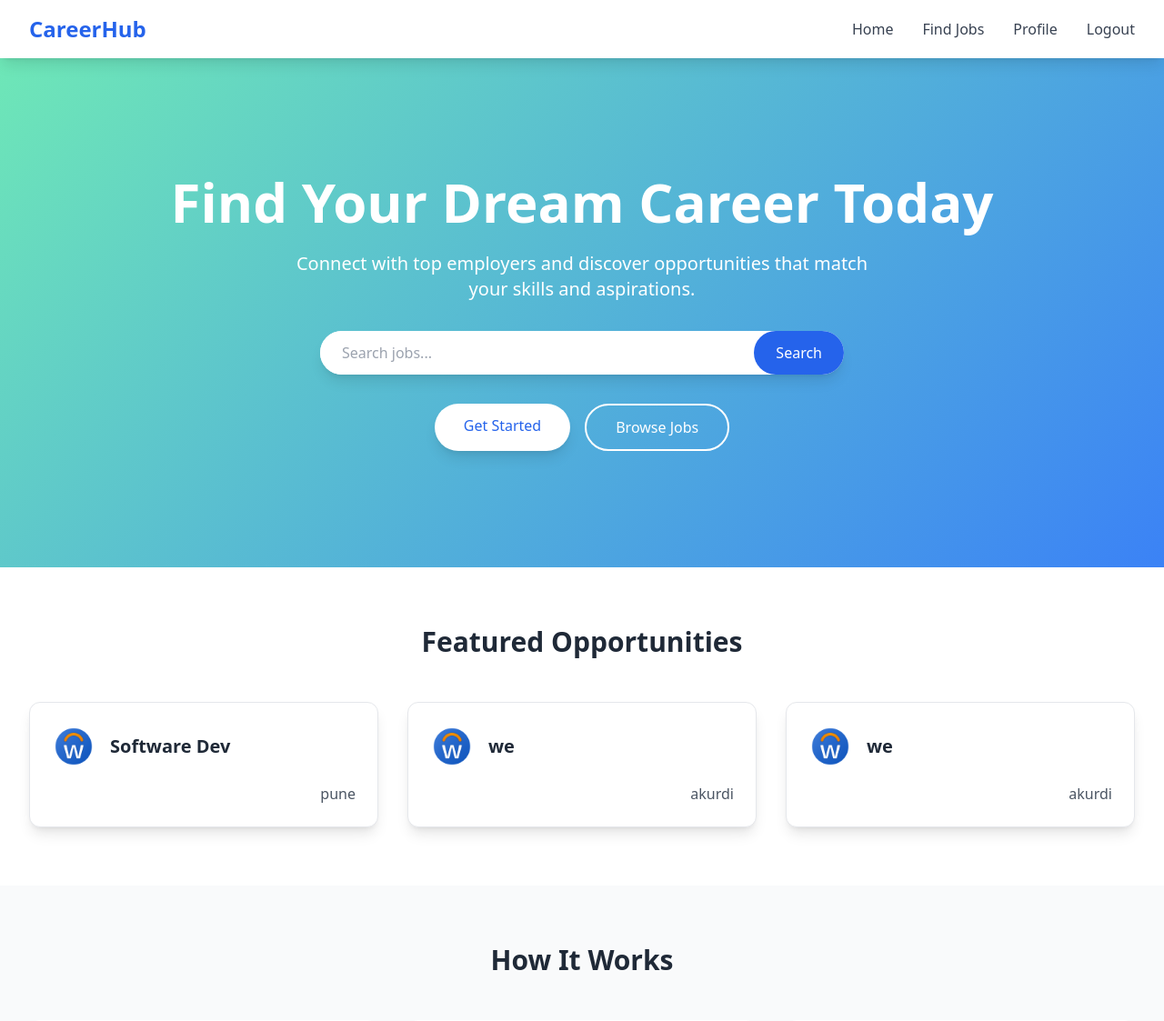
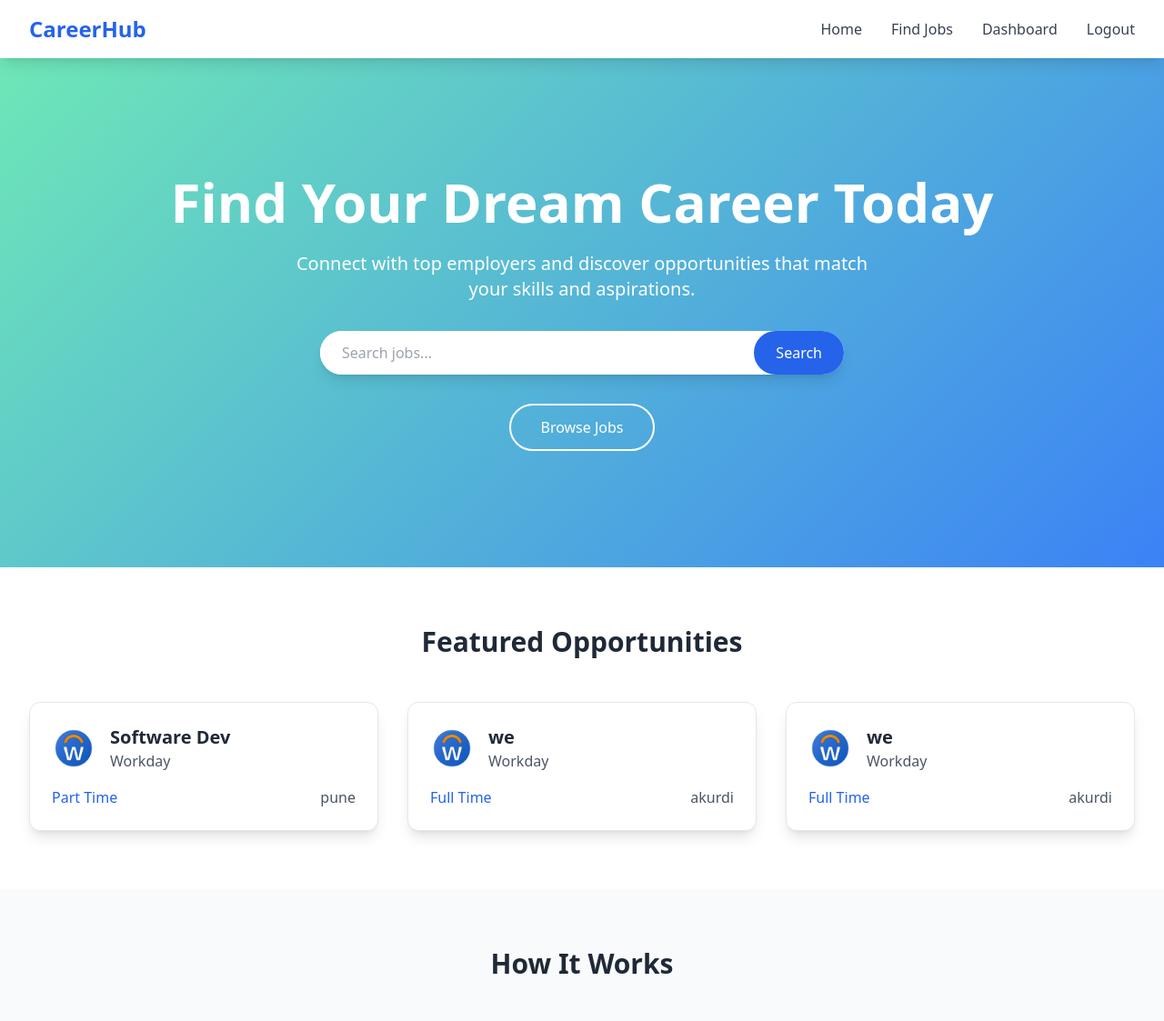
Before and after one commit to rayrohit999/jobportal, a Django app: page / in a window 1280 px wide. Shown: the top 1123 px of the page at 91% size. Run offline with Django 5.2, Linux system fonts and the light colour scheme; a user stored in the database is signed in; data comes from the database, SQL or seed files in the repository; both versions use the stored data as it was after the commit; some libraries are stand-ins or nearby versions.

Commit message:
Home page final

```diff
--- a/templates/base.html
+++ b/templates/base.html
@@ -24,7 +24,7 @@
                     <a href="{% url 'home' %}" class="text-gray-700 hover:text-blue-600 transition">Home</a>
                     <a href="{% url 'list_jobs' %}" class="text-gray-700 hover:text-blue-600 transition">Find Jobs</a>
                     {% if user.is_authenticated %}
-                        <a href="{% url 'dashboard' %}" class="text-gray-700 hover:text-blue-600 transition">Profile</a>
+                        <a href="{% url 'dashboard' %}" class="text-gray-700 hover:text-blue-600 transition">Dashboard</a>
                         <a href="{% url 'logout' %}" class="text-gray-700 hover:text-blue-600 transition">Logout</a>
                     {% else %}
                         <a href="{% url 'register' %}" class="text-gray-700 hover:text-blue-600 transition">Register</a>
@@ -46,7 +46,7 @@
                 <a href="{% url 'home' %}" class="block text-gray-700 hover:text-blue-600 transition">Home</a>
                 <a href="{% url 'list_jobs' %}" class="block text-gray-700 hover:text-blue-600 transition">Find Jobs</a>
                 {% if user.is_authenticated %}
-                    <a href="{% url 'dashboard' %}" class="block text-gray-700 hover:text-blue-600 transition">Profile</a>
+                    <a href="{% url 'dashboard' %}" class="block text-gray-700 hover:text-blue-600 transition">Dashboard</a>
                     <a href="{% url 'logout' %}" class="block text-gray-700 hover:text-blue-600 transition">Logout</a>
                 {% else %}
                     <a href="{% url 'register' %}" class="block text-gray-700 hover:text-blue-600 transition">Register</a>
--- a/templates/index.html
+++ b/templates/index.html
@@ -18,8 +18,16 @@
                 </div>
             </form>
             <div class="flex flex-wrap justify-center gap-4">
+                {% if user.is_authenticated %}
+                {% if user.is_recruiter%}
+                <a href="{% url 'post_job' %}" class="bg-white text-blue-600 px-8 py-3 rounded-full font-medium hover:bg-blue-50 transition shadow-lg">Post Jobs</a>
+                {%else%}
+                <a href="{% url 'list_jobs' %}" class="bg-transparent border-2 border-white text-white px-8 py-3 rounded-full font-medium hover:bg-white hover:text-blue-600 transition">Browse Jobs</a>
+                {%endif%}
+                {% else %}
                 <a href="{% url 'register' %}" class="bg-white text-blue-600 px-8 py-3 rounded-full font-medium hover:bg-blue-50 transition shadow-lg">Get Started</a>
                 <a href="{% url 'list_jobs' %}" class="bg-transparent border-2 border-white text-white px-8 py-3 rounded-full font-medium hover:bg-white hover:text-blue-600 transition">Browse Jobs</a>
+                {% endif %}
             </div>
         </div>
     </div>
@@ -36,11 +44,11 @@
                             <img src="{{ job.posted_by.profile_picture.url }}" alt="{{ job.company_name }}" class="w-12 h-12 rounded-full">
                             <div>
                                 <h3 class="text-xl font-semibold text-gray-800">{{ job.title }}</h3>
-                                <p class="text-gray-600">{{ job.company_name }}</p>
+                                <p class="text-gray-600">{{ job.company }}</p>
                             </div>
                         </div>
                         <div class="flex justify-between items-center">
-                            <span class="text-blue-600 font-medium">{{ job.employment_type }}</span>
+                            <span class="text-blue-600 font-medium">{{ job.job_type }}</span>
                             <span class="text-gray-600">{{ job.location }}</span>
                         </div>
                     </div>
```
Also changed, not shown: db.sqlite3.
